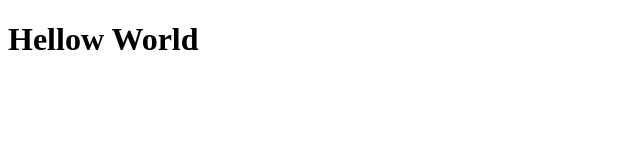
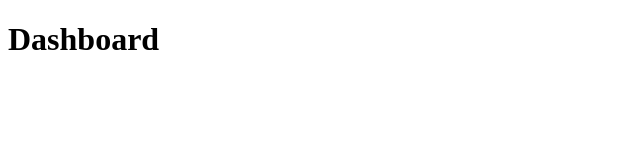
Before and after one commit to MarcoCPinho/05-primeiro-projeto-react, a React (Create React App) app: page / in a window 1280 px wide. Shown: the top 160 px of the page, without its empty margins (0-640 px from the left). Built offline with nearby package versions, Linux system fonts and the light colour scheme.

Commit message:
add react-router-dom e rotas

```diff
--- a/package.json
+++ b/package.json
@@ -12,6 +12,7 @@
     "@types/react-dom": "^16.9.8",
     "react": "^17.0.1",
     "react-dom": "^17.0.1",
+    "react-router-dom": "^5.2.0",
     "react-scripts": "4.0.0",
     "typescript": "^4.0.3",
     "web-vitals": "^0.2.4"
@@ -35,6 +36,7 @@
     ]
   },
   "devDependencies": {
+    "@types/react-router-dom": "^5.1.6",
     "@typescript-eslint/eslint-plugin": "^4.6.1",
     "@typescript-eslint/parser": "^4.6.1",
     "eslint": "^7.12.1",
--- a/src/App.tsx
+++ b/src/App.tsx
@@ -1,13 +1,12 @@
 import React from 'react';
+import { BrowserRouter } from 'react-router-dom';
 
-function App() {
-  return (
-    <div className="App">
-      <header className="App-header">
-        <h1>Hellow World</h1>
-      </header>
-    </div>
-  );
-}
+import Routes from './routes';
+
+const App: React.FC = () => (
+  <BrowserRouter>
+    <Routes />
+  </BrowserRouter>
+);
 
 export default App;
--- /dev/null
+++ b/src/pages/Dashboard/index.tsx
@@ -0,0 +1,7 @@
+import React from 'react';
+
+const Dashboard: React.FC = () => {
+  return <h1>Dashboard</h1>;
+};
+
+export default Dashboard;
--- /dev/null
+++ b/src/pages/Repository/index.tsx
@@ -0,0 +1,7 @@
+import React from 'react';
+
+const Repository: React.FC = () => {
+  return <h1>Repository</h1>;
+};
+
+export default Repository;
--- /dev/null
+++ b/src/routes/index.tsx
@@ -0,0 +1,16 @@
+import React from 'react';
+import { Switch, Route } from 'react-router-dom';
+
+import Dashboard from '../pages/Dashboard';
+import Repository from '../pages/Repository';
+
+const Routes: React.FC = () => {
+  return (
+    <Switch>
+      <Route path="/" exact component={Dashboard} />
+      <Route path="/repository" component={Repository} />
+    </Switch>
+  );
+};
+
+export default Routes;
```
Also changed, not shown: 1 other file (tests, documents, lock files or other folders).
